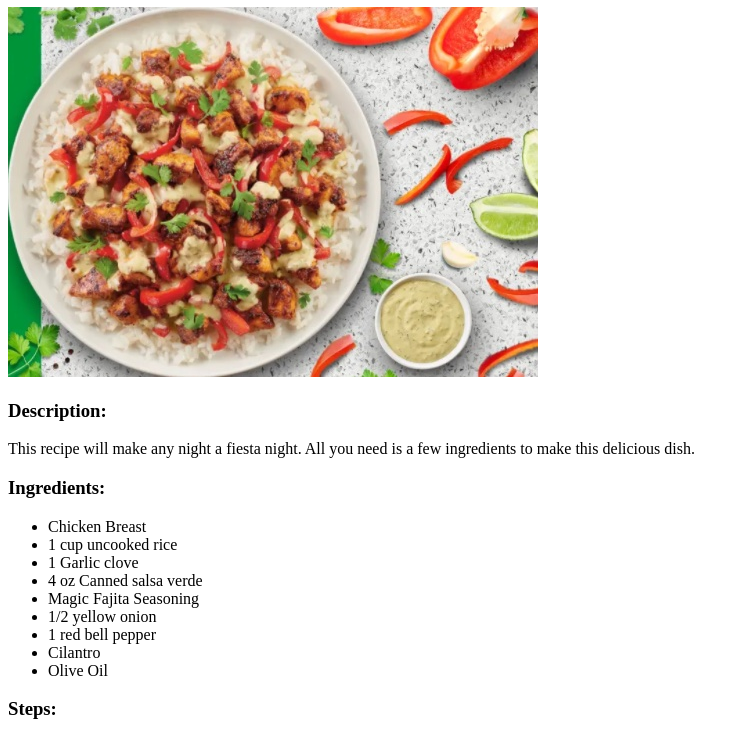
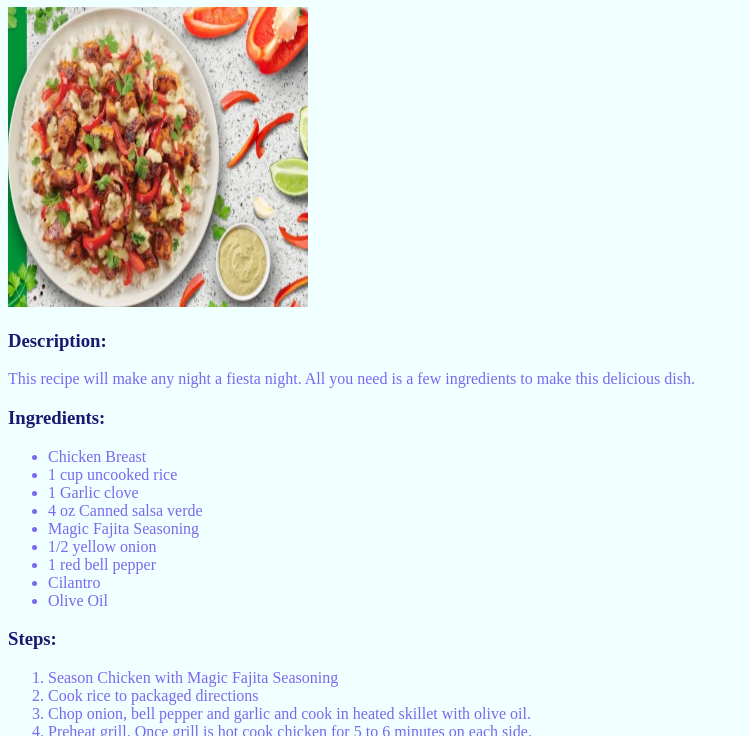
Before and after one commit to ccmoore214/Odin_Recipes, a plain HTML site: page recipes/chicken.html in a window 1280 px wide. Shown: the part 73-809 px from the top of the page, without its empty margins (0-749 px from the left). Drawn offline with Linux system fonts and the light colour scheme.

Commit message:
Edit to include style.css to all web pages

```diff
--- a/recipes/chicken.html
+++ b/recipes/chicken.html
@@ -5,6 +5,7 @@
     <meta http-equiv="X-UA-Compatible" content="IE=edge">
     <meta name="viewport" content="width=device-width, initial-scale=1.0">
     <title>Document</title>
+    <link rel="stylesheet" href="../style.css">
 </head>
 <body>
     <h1>Salsa Verde Chicken</h1>
--- /dev/null
+++ b/style.css
@@ -0,0 +1,14 @@
+* {
+    background-color: azure;
+    color: mediumslateblue;
+}
+
+img {
+    height: 300px;
+    width: 300px;
+}
+
+h1,
+h3 {
+    color: midnightblue;
+}
```
Also changed, not shown: index.html (+1 -0 lines), recipes/crispysalmon.html (+1 -0 lines), recipes/pasta.html (+1 -0 lines).
